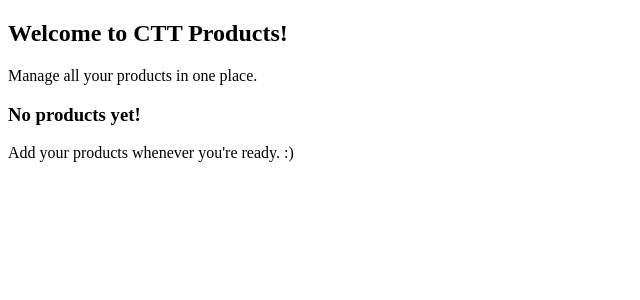
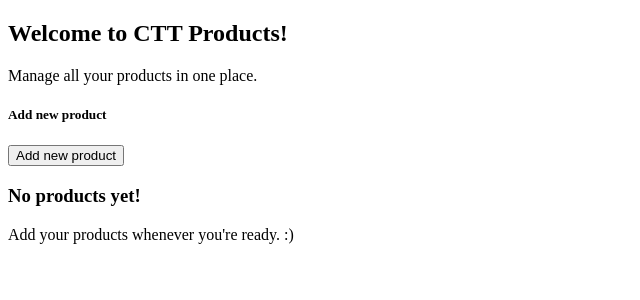
Before and after one commit to ton-ferreira/ctt-products, a React app: page / in a window 1280 px wide. Shown: the top 300 px of the page, without its empty margins (0-640 px from the left). Built offline with nearby package versions, Linux system fonts and the light colour scheme.

Commit message:
refact: add integration between pages

```diff
--- a/src/features/products/components/ProductForm/ProductForm.tsx
+++ b/src/features/products/components/ProductForm/ProductForm.tsx
@@ -49,7 +49,7 @@ function ProductForm({
 
   return (
     <form onSubmit={handleSubmit}>
-      <h1>{form.id ? "Editar Produto" : "Adicionar Produto"}</h1>
+      <h1>{form.id ? "Edit Product" : "Add Product"}</h1>
 
       <label>
         Name:
--- a/src/features/products/components/ProductListItem/ProductListItem.tsx
+++ b/src/features/products/components/ProductListItem/ProductListItem.tsx
@@ -1,6 +1,7 @@
 import { CategoryLabels } from "../../stores/types/categories";
 import { Product } from "../../stores/types/products";
 import useProductActions from "../../hooks/useProductActions";
+import { useNavigate } from "react-router-dom";
 
 type IProductListItemProps = {
   product: Product;
@@ -8,6 +9,7 @@ type IProductListItemProps = {
 
 function ProductListItem({ product }: IProductListItemProps) {
   const { removeProduct } = useProductActions();
+  const navigate = useNavigate();
 
   return (
     <li key={product.id}>
@@ -17,7 +19,7 @@ function ProductListItem({ product }: IProductListItemProps) {
       {product.categories.map((category) => (
         <span key={category}>{CategoryLabels[category]}</span>
       ))}
-      <button>Edit</button>
+      <button onClick={() => navigate(`product/${product.id}`)}>Edit</button>
       <button onClick={() => removeProduct(product.id)}>Remover</button>
     </li>
   );
--- a/src/pages/Home/Home.tsx
+++ b/src/pages/Home/Home.tsx
@@ -5,10 +5,12 @@ import ProductListItem from "../../features/products/components/ProductListItem/
 import { RootState } from "../../store";
 import useProductActions from "../../features/products/hooks/useProductActions";
 import { useEffect } from "react";
+import { useNavigate } from "react-router-dom";
 
 function Home() {
   const { error, items } = useSelector((state: RootState) => state.products);
   const { getAllProducts } = useProductActions();
+  const navigate = useNavigate();
 
   useEffect(() => {
     if (items.length === 0) {
@@ -23,6 +25,12 @@ function Home() {
         <p>Manage all your products in one place.</p>
       </header>
       <main>
+        <section>
+          <h5>Add new product</h5>
+          <button onClick={() => navigate("product/new")}>
+            Add new product
+          </button>
+        </section>
         <section>
           {items.length > 0 && (
             <ul>
--- a/src/pages/ProductDetail/ProductDetail.tsx
+++ b/src/pages/ProductDetail/ProductDetail.tsx
@@ -1,7 +1,6 @@
 import { useEffect, useState } from "react";
 import { useParams, useNavigate } from "react-router-dom";
 import { useSelector, useDispatch } from "react-redux";
-import { createProduct, updateProduct } from "../../features/products/api";
 import { RootState } from "../../store";
 import { Product } from "../../features/products/stores/types/products";
 import ProductForm from "../../features/products/components/ProductForm/ProductForm";
@@ -18,7 +17,7 @@ const ProductDetail = () => {
     undefined
   );
 
-  const { getAllProducts } = useProductActions();
+  const { getAllProducts, editProduct, addNewProduct } = useProductActions();
 
   useEffect(() => {
     const init = async () => {
@@ -40,9 +39,9 @@ const ProductDetail = () => {
     setLoading(true);
     try {
       if (isEdit) {
-        await updateProduct(data);
+        await editProduct(data);
       } else {
-        await createProduct({ ...data, id: crypto.randomUUID() });
+        await addNewProduct({ ...data, id: crypto.randomUUID() });
       }
       navigate("/");
     } catch (err) {
```
Also changed, not shown: 1 other file (tests, documents, lock files or other folders).
